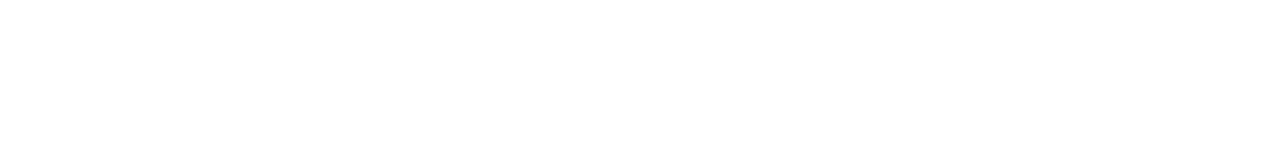
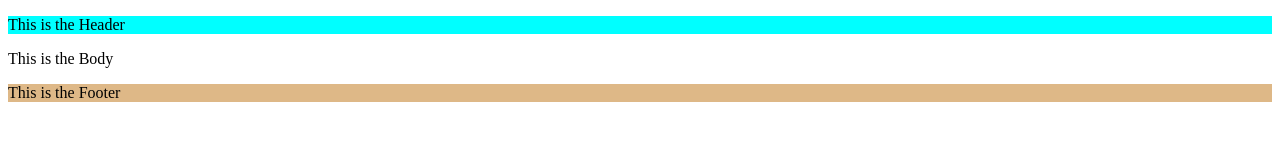
Before and after one commit to humayunfarooqi/git_test, a plain HTML site: page index.html in a window 1280 px wide. Drawn offline with Linux system fonts and the light colour scheme.

Commit message:
index modify and styles new

```diff
--- a/index.html
+++ b/index.html
@@ -7,8 +7,20 @@
     <title>
         Project: Landing Page | The Odin Project
     </title>
+    <link rel="stylesheet" href="styles.css">
 </head>
 <body>
+    <header>
+        <p>This is the Header</p>
+    </header>
 
+    <div class="Body">
+        <p>This is the Body
+            </p>
+    </div>
+
+    <footer>
+    <p>This is the Footer</p>
+    </footer>
 </body>
 </html>
--- /dev/null
+++ b/styles.css
@@ -0,0 +1,14 @@
+header
+{
+    background-color: aqua;
+}
+
+footer
+{
+    background-color: burlywood;
+}
+
+.body
+{
+    background-color: cornflowerblue;
+}
```
